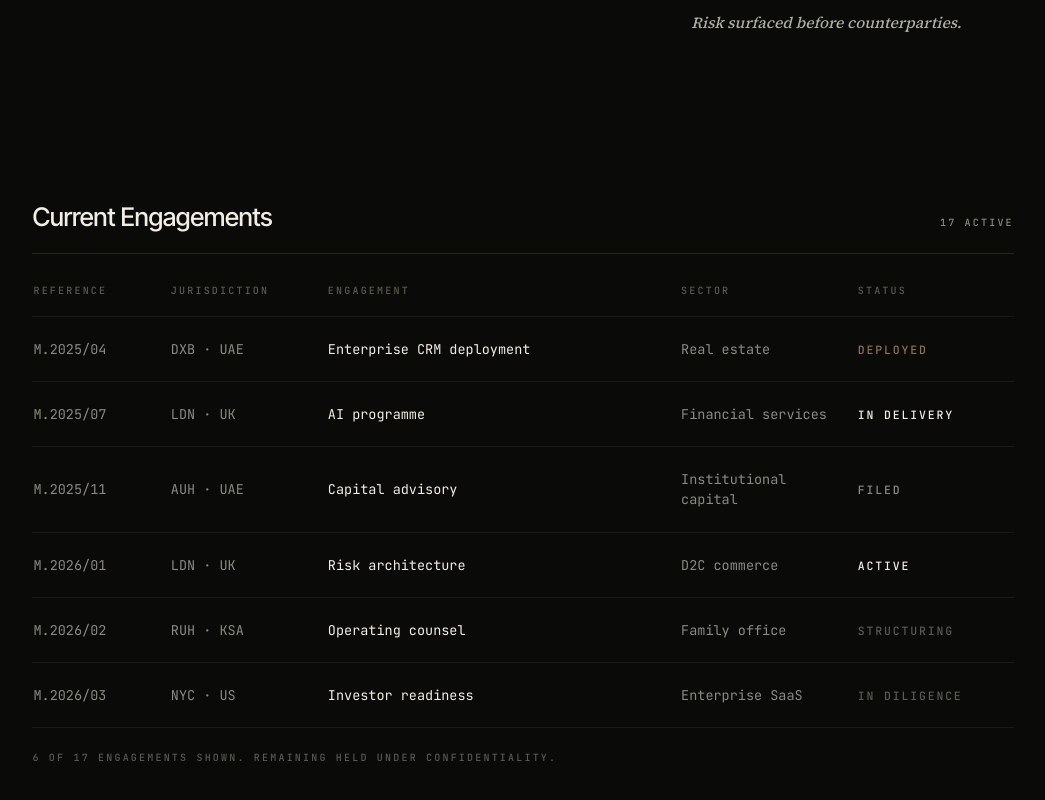
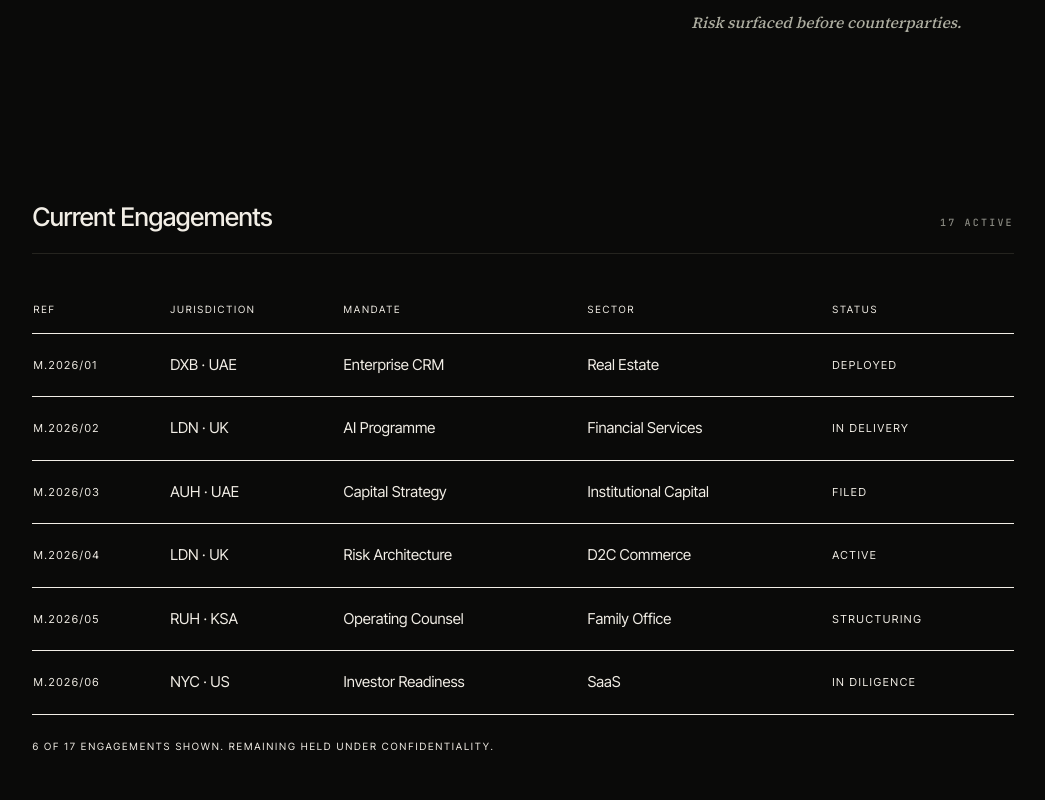
Before and after one commit to CannonballKidEverton/Val-corp-2, a Next.js app: page / in a window 1280 px wide. Shown: the part 1496-2296 px from the top of the page, without its empty margins (215-1260 px from the left). Built offline with nearby package versions, Linux system fonts and the light colour scheme.

Commit message:
Update EngagementsZone.tsx

```diff
--- a/components/zones/EngagementsZone.tsx
+++ b/components/zones/EngagementsZone.tsx
@@ -1,109 +1,122 @@
-'use client';
-
-import { useState, useEffect, useRef, useCallback } from 'react';
-import { motion, AnimatePresence } from 'framer-motion';
 import { ArrivalWrapper } from '@/components/primitives/ArrivalWrapper';
 import { SectionHead } from '@/components/primitives/SectionHead';
-import { StatusTag } from '@/components/primitives/StatusTag';
-import { ENGAGEMENT_POOL, INITIAL_ENGAGEMENTS, TOTAL_ACTIVE_MANDATES, type Engagement } from '@/content/engagements';
 
-const ROTATION_INTERVAL = 22_000;
-const FADE_DURATION = 380;
+const TOTAL_ACTIVE_MANDATES = 17;
+
+const engagements = [
+  {
+    ref: 'M.2026/01',
+    geography: 'DXB · UAE',
+    mandate: 'Enterprise CRM',
+    sector: 'Real Estate',
+    status: 'Deployed',
+  },
+  {
+    ref: 'M.2026/02',
+    geography: 'LDN · UK',
+    mandate: 'AI Programme',
+    sector: 'Financial Services',
+    status: 'In Delivery',
+  },
+  {
+    ref: 'M.2026/03',
+    geography: 'AUH · UAE',
+    mandate: 'Capital Strategy',
+    sector: 'Institutional Capital',
+    status: 'Filed',
+  },
+  {
+    ref: 'M.2026/04',
+    geography: 'LDN · UK',
+    mandate: 'Risk Architecture',
+    sector: 'D2C Commerce',
+    status: 'Active',
+  },
+  {
+    ref: 'M.2026/05',
+    geography: 'RUH · KSA',
+    mandate: 'Operating Counsel',
+    sector: 'Family Office',
+    status: 'Structuring',
+  },
+  {
+    ref: 'M.2026/06',
+    geography: 'NYC · US',
+    mandate: 'Investor Readiness',
+    sector: 'SaaS',
+    status: 'In Diligence',
+  },
+];
 
 export function EngagementsZone() {
-  const [rows, setRows] = useState<Engagement[]>(INITIAL_ENGAGEMENTS);
-  const [fadingIndex, setFadingIndex] = useState<number | null>(null);
-  const hovering = useRef(false);
-  const rowsRef  = useRef(rows);
-  rowsRef.current = rows;
-
-  const rotateOne = useCallback(() => {
-    if (hovering.current) return;
-    const currentRefs = rowsRef.current.map((r) => r.ref);
-    const pool = ENGAGEMENT_POOL.filter((e) => !currentRefs.includes(e.ref));
-    if (!pool.length) return;
-
-    const slot = Math.floor(Math.random() * rowsRef.current.length);
-    const next  = pool[Math.floor(Math.random() * pool.length)];
-
-    setFadingIndex(slot);
-    setTimeout(() => {
-      setRows((prev) => {
-        const updated = [...prev];
-        updated[slot] = next;
-        return updated;
-      });
-      setFadingIndex(null);
-    }, FADE_DURATION);
-  }, []);
-
-  useEffect(() => {
-    const reduceMotion = window.matchMedia('(prefers-reduced-motion: reduce)').matches;
-    if (reduceMotion) return;
-    const id = setInterval(rotateOne, ROTATION_INTERVAL);
-    return () => clearInterval(id);
-  }, [rotateOne]);
-
   return (
-    <ArrivalWrapper as="section" className="py-[10vh]" id="engagements">
-      {/* Section head — col-3 inset */}
-      <div style={{ marginLeft: 'var(--col-3)', marginRight: 'var(--margin)' }}>
-        <SectionHead title="Current Engagements" counter={`${TOTAL_ACTIVE_MANDATES} active`} />
-      </div>
-
-      {/* Table */}
-      <table
-        className="border-collapse font-mono"
+    <section id="engagements">
+      <ArrivalWrapper as="div" className="py-[10vh]">
+        <div
           style={{
             marginLeft: 'var(--col-3)',
             marginRight: 'var(--margin)',
-          width: 'calc(100% - var(--col-3) - var(--margin))',
-          tableLayout: 'fixed',
           }}
-        onMouseEnter={() => { hovering.current = true; }}
-        onMouseLeave={() => { hovering.current = false; }}
-        aria-label={`Current engagement register, ${rows.length} of ${TOTAL_ACTIVE_MANDATES} shown`}
         >
+          <SectionHead
+            title="Current Engagements"
+            counter={`${TOTAL_ACTIVE_MANDATES} active`}
+          />
+        </div>
+
+        <div
+          style={{
+            marginLeft: 'var(--col-3)',
+            marginRight: 'var(--margin)',
+            marginTop: '2rem',
+          }}
+        >
+          <table className="w-full border-collapse text-left">
             <thead>
-          <tr>
-            {['Reference', 'Jurisdiction', 'Engagement', 'Sector', 'Status'].map((h, i) => (
-              <th
-                key={h}
-                className="t-label text-ink-3 text-left pb-[18px] pr-6 border-b border-hairline"
-                style={{ width: ['14%','16%','36%','18%','16%'][i] }}
-              >
-                {h}
-              </th>
-            ))}
+              <tr className="border-b border-[var(--hairline)] text-[10px] uppercase tracking-[0.18em] text-[var(--text-3)]">
+                <th className="py-4 font-normal">Ref</th>
+                <th className="py-4 font-normal">Jurisdiction</th>
+                <th className="py-4 font-normal">Mandate</th>
+                <th className="py-4 font-normal">Sector</th>
+                <th className="py-4 font-normal">Status</th>
               </tr>
             </thead>
+
             <tbody>
-          {rows.map((row, idx) => (
-            <motion.tr
-              key={`${row.ref}-${idx}`}
-              animate={{ opacity: fadingIndex === idx ? 0 : 1 }}
-              transition={{ duration: FADE_DURATION / 1000 }}
-              className="border-b border-hairline last:border-0"
+              {engagements.map((engagement) => (
+                <tr
+                  key={engagement.ref}
+                  className="border-b border-[var(--hairline)]"
                 >
-              <td className="text-[13.5px] text-ink-2 py-[22px] pr-6">{row.ref}</td>
-              <td className="text-[13.5px] text-ink-2 py-[22px] pr-6">{row.city}</td>
-              <td className="text-[13.5px] text-ink   py-[22px] pr-6">{row.mandate}</td>
-              <td className="text-[13.5px] text-ink-2 py-[22px] pr-6 hidden sm:table-cell">{row.sector}</td>
-              <td className="text-[13.5px] text-ink-2 py-[22px]">
-                <StatusTag state={row.status}>{row.statusLabel}</StatusTag>
+                  <td className="py-5 text-[11px] uppercase tracking-[0.14em] text-[var(--text-2)]">
+                    {engagement.ref}
                   </td>
-            </motion.tr>
+
+                  <td className="py-5 text-[15px] text-[var(--text)]">
+                    {engagement.geography}
+                  </td>
+
+                  <td className="py-5 text-[15px] text-[var(--text)]">
+                    {engagement.mandate}
+                  </td>
+
+                  <td className="py-5 text-[15px] text-[var(--text-2)]">
+                    {engagement.sector}
+                  </td>
+
+                  <td className="py-5 text-[11px] uppercase tracking-[0.14em] text-[var(--text-2)]">
+                    {engagement.status}
+                  </td>
+                </tr>
               ))}
             </tbody>
           </table>
 
-      {/* Footer */}
-      <p
-        className="t-label text-ink-3 pt-[22px] border-t border-hairline"
-        style={{ marginLeft: 'var(--col-3)', marginRight: 'var(--margin)' }}
-      >
-        {rows.length} of {TOTAL_ACTIVE_MANDATES} engagements shown. Remaining held under confidentiality.
-      </p>
+          <div className="mt-6 text-[10px] uppercase tracking-[0.18em] text-[var(--text-3)]">
+            6 of 17 engagements shown. Remaining held under confidentiality.
+          </div>
+        </div>
       </ArrivalWrapper>
+    </section>
   );
 }
```
Lines whose indentation alone changed are shown as unchanged.
